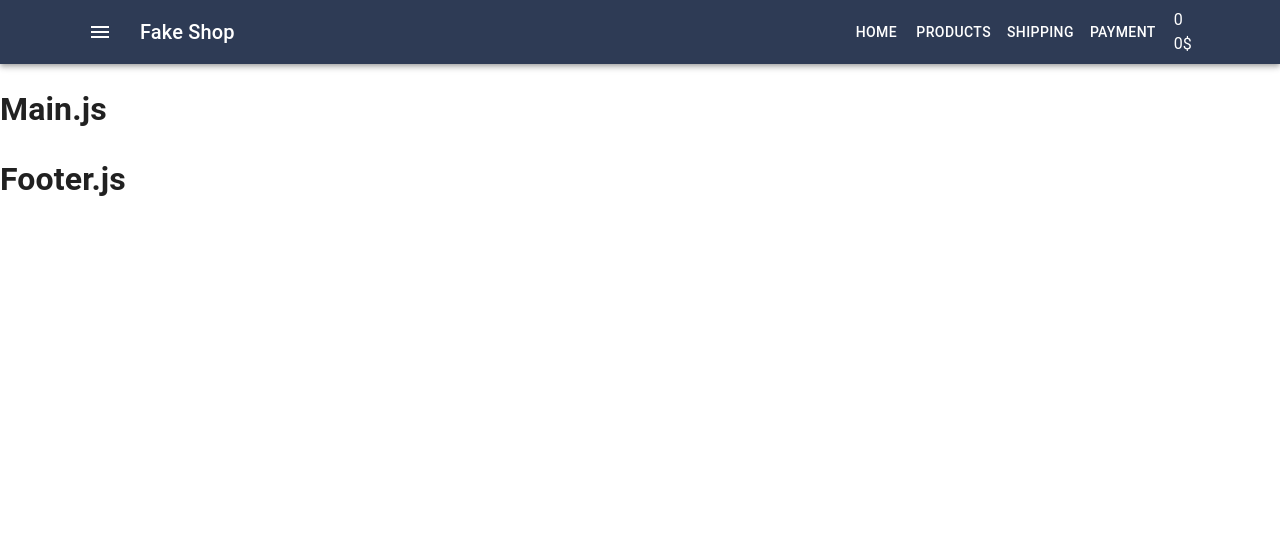
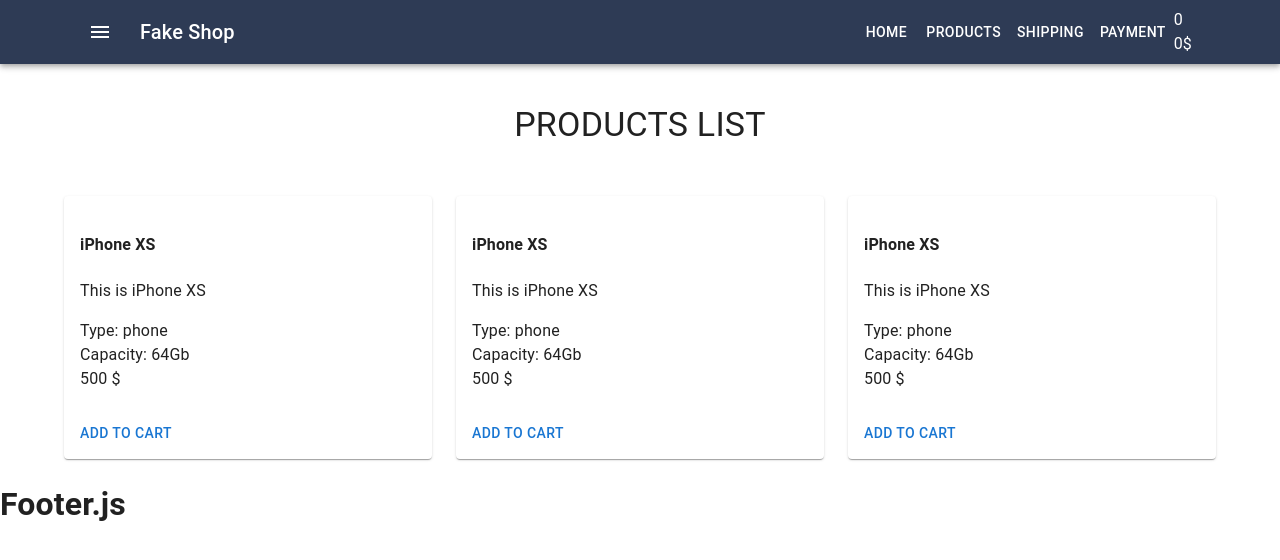
Before and after one commit to teresa1707/fakeShop, a React (Create React App) app: page / in a window 1280 px wide. Shown: the top 560 px of the page. Built offline with nearby package versions, Linux system fonts and the light colour scheme.

Commit message:
products list item and list

```diff
--- a/src/components/Cart/CartHeader.scss
+++ b/src/components/Cart/CartHeader.scss
@@ -1,3 +1,9 @@
 .cartHeader {
-    margin-left: 10px;
+    margin-left: 1a0px;
 }
+.red {
+    color: red;
+}
+.white {
+    color: white;
+}
--- /dev/null
+++ b/src/components/Products/ProductListItem.js
@@ -0,0 +1,21 @@
+import { Button, Card, CardActions, CardContent } from '@mui/material'
+import React from 'react'
+
+export const ProductListItem = () => {
+    return (
+        <>
+            <Card>
+                <CardContent>
+                    <h4>iPhone XS</h4>
+                    <p>This is iPhone XS</p>
+                    <div>Type: phone</div>
+                    <div>Capacity: 64Gb</div>
+                    <div>500 $</div>
+                </CardContent>
+                <CardActions>
+                    <Button>Add to cart</Button>
+                </CardActions>
+            </Card>
+        </>
+    )
+}
--- /dev/null
+++ b/src/components/Products/ProductsList.js
@@ -0,0 +1,38 @@
+import { Grid, Typography } from '@mui/material'
+import React from 'react'
+import { ProductListItem } from './ProductListItem'
+
+export const ProductsList = () => {
+    return (
+        <>
+            <Typography
+                variant="h4"
+                align="center"
+                style={{
+                    paddingBottom: 10,
+                    margin: '40px 0',
+                    textTransform: 'uppercase',
+                }}
+            >
+                Products List
+            </Typography>
+            <Grid
+                container
+                spacing={3}
+                direction="row"
+                justifyContent="center"
+                alignItems="center"
+            >
+                <Grid item sm={6} md={4}>
+                    <ProductListItem />
+                </Grid>
+                <Grid item sm={6} md={4}>
+                    <ProductListItem />
+                </Grid>
+                <Grid item sm={6} md={4}>
+                    <ProductListItem />
+                </Grid>
+            </Grid>
+        </>
+    )
+}
--- a/src/container/Main/Main.js
+++ b/src/container/Main/Main.js
@@ -1,9 +1,13 @@
+import { Container } from '@mui/material'
+import { ProductsList } from 'components/Products/ProductsList'
 import React from 'react'
 
 export const Main = () => {
     return (
         <>
-            <h1>Main.js</h1>
+            <Container>
+                <ProductsList />
+            </Container>
         </>
     )
 }
```
